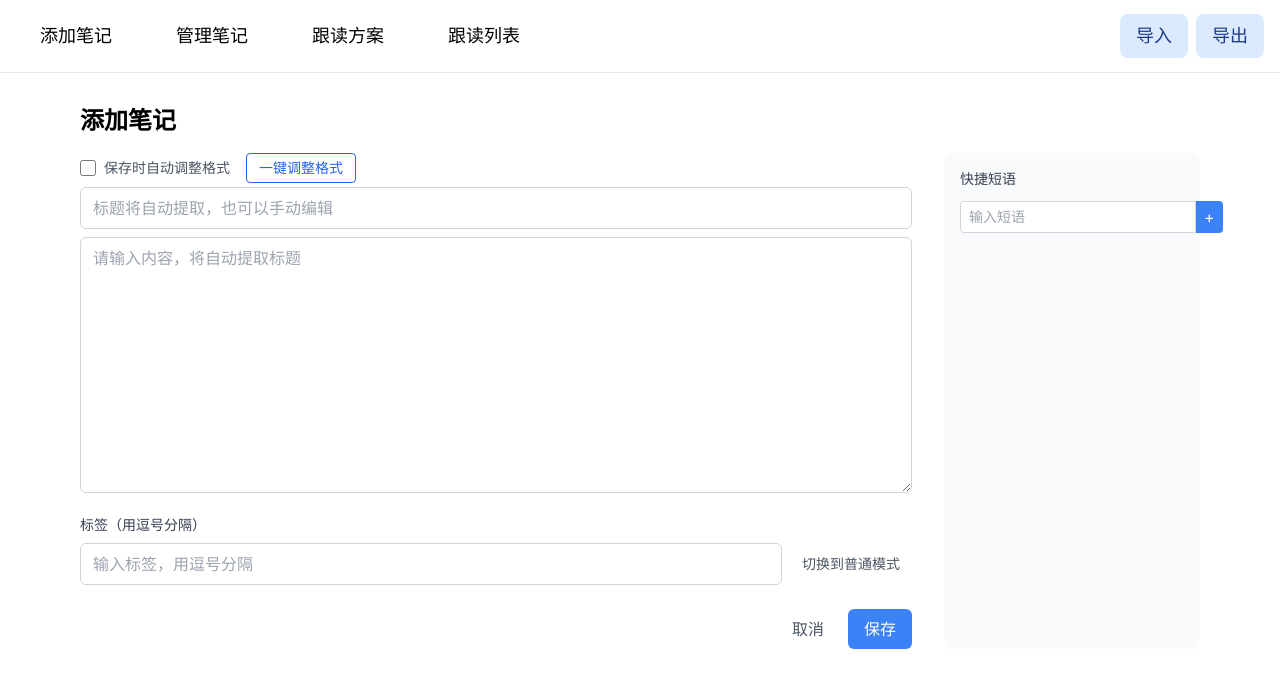
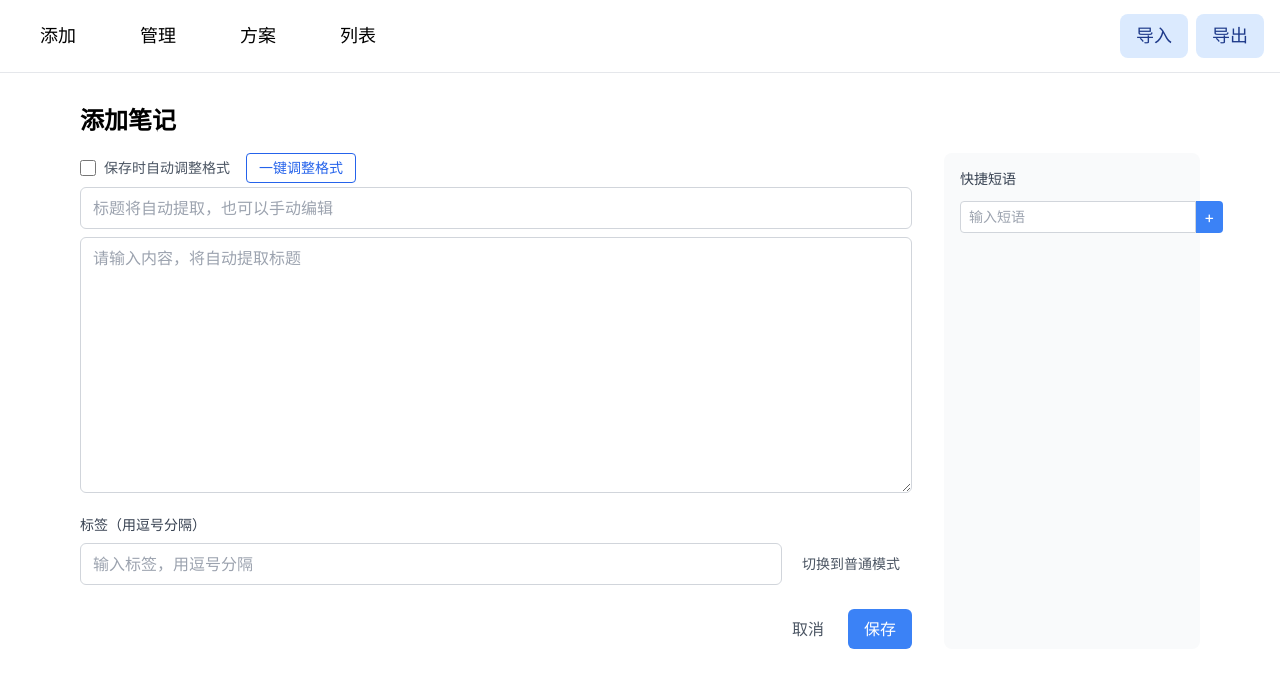
Before and after one commit to bingjiaqi123/readafter, a React (Vite) app: page / in a window 1280 px wide. Shown: the top 688 px of the page. Built offline with nearby package versions, Linux system fonts and the light colour scheme.

Commit message:
移动端用火狐和edge都可以听
不足是能播放不能暂停

```diff
--- a/src/App.tsx
+++ b/src/App.tsx
@@ -305,10 +305,10 @@ export default function App() {
         <div className="sticky top-0 z-10 bg-white/80 backdrop-blur-sm border-b border-gray-200 mb-4">
           <div className="container mx-auto px-4 py-3 flex justify-between items-center">
             <Tab.List className="flex space-x-4">
-              <Tab className="tab-button text-lg px-6 py-2.5 font-medium rounded-lg transition-all duration-200 hover:bg-blue-500/20 focus:outline-none focus:ring-2 focus:ring-blue-500/50 ui-selected:bg-blue-500 ui-selected:text-white ui-not-selected:text-blue-900 ui-not-selected:hover:bg-blue-500/10">添加笔记</Tab>
-              <Tab className="tab-button text-lg px-6 py-2.5 font-medium rounded-lg transition-all duration-200 hover:bg-blue-500/20 focus:outline-none focus:ring-2 focus:ring-blue-500/50 ui-selected:bg-blue-500 ui-selected:text-white ui-not-selected:text-blue-900 ui-not-selected:hover:bg-blue-500/10">管理笔记</Tab>
-              <Tab className="tab-button text-lg px-6 py-2.5 font-medium rounded-lg transition-all duration-200 hover:bg-blue-500/20 focus:outline-none focus:ring-2 focus:ring-blue-500/50 ui-selected:bg-blue-500 ui-selected:text-white ui-not-selected:text-blue-900 ui-not-selected:hover:bg-blue-500/10">跟读方案</Tab>
-              <Tab className="tab-button text-lg px-6 py-2.5 font-medium rounded-lg transition-all duration-200 hover:bg-blue-500/20 focus:outline-none focus:ring-2 focus:ring-blue-500/50 ui-selected:bg-blue-500 ui-selected:text-white ui-not-selected:text-blue-900 ui-not-selected:hover:bg-blue-500/10">跟读列表</Tab>
+              <Tab className="tab-button text-lg px-6 py-2.5 font-medium rounded-lg transition-all duration-200 hover:bg-blue-500/20 focus:outline-none focus:ring-2 focus:ring-blue-500/50 ui-selected:bg-blue-500 ui-selected:text-white ui-not-selected:text-blue-900 ui-not-selected:hover:bg-blue-500/10">添加</Tab>
+              <Tab className="tab-button text-lg px-6 py-2.5 font-medium rounded-lg transition-all duration-200 hover:bg-blue-500/20 focus:outline-none focus:ring-2 focus:ring-blue-500/50 ui-selected:bg-blue-500 ui-selected:text-white ui-not-selected:text-blue-900 ui-not-selected:hover:bg-blue-500/10">管理</Tab>
+              <Tab className="tab-button text-lg px-6 py-2.5 font-medium rounded-lg transition-all duration-200 hover:bg-blue-500/20 focus:outline-none focus:ring-2 focus:ring-blue-500/50 ui-selected:bg-blue-500 ui-selected:text-white ui-not-selected:text-blue-900 ui-not-selected:hover:bg-blue-500/10">方案</Tab>
+              <Tab className="tab-button text-lg px-6 py-2.5 font-medium rounded-lg transition-all duration-200 hover:bg-blue-500/20 focus:outline-none focus:ring-2 focus:ring-blue-500/50 ui-selected:bg-blue-500 ui-selected:text-white ui-not-selected:text-blue-900 ui-not-selected:hover:bg-blue-500/10">列表</Tab>
             </Tab.List>
             <div className="flex space-x-2">
               <button
--- a/src/components/Read/AddToListsDialog.tsx
+++ b/src/components/Read/AddToListsDialog.tsx
@@ -83,16 +83,21 @@ export function AddToListsDialog({
           {/* 现有列表 */}
           <div>
             <label className="block text-sm font-medium text-gray-700 mb-1">选择现有列表</label>
-            <div className="space-y-2">
+            <div className="max-h-48 overflow-y-auto space-y-2 border rounded-lg p-2">
               {readLists.map((list) => (
                 <button
                   key={list.id}
                   onClick={() => onAddToList(list.id)}
-                  className="w-full px-4 py-2 text-left bg-gray-100 hover:bg-gray-200 rounded"
+                  className="w-full px-4 py-2 text-left bg-gray-100 hover:bg-gray-200 rounded transition-colors"
                 >
                   {list.name}
                 </button>
               ))}
+              {readLists.length === 0 && (
+                <div className="text-center text-gray-500 py-4">
+                  暂无列表，请先创建一个
+                </div>
+              )}
             </div>
           </div>
         </div>
```
